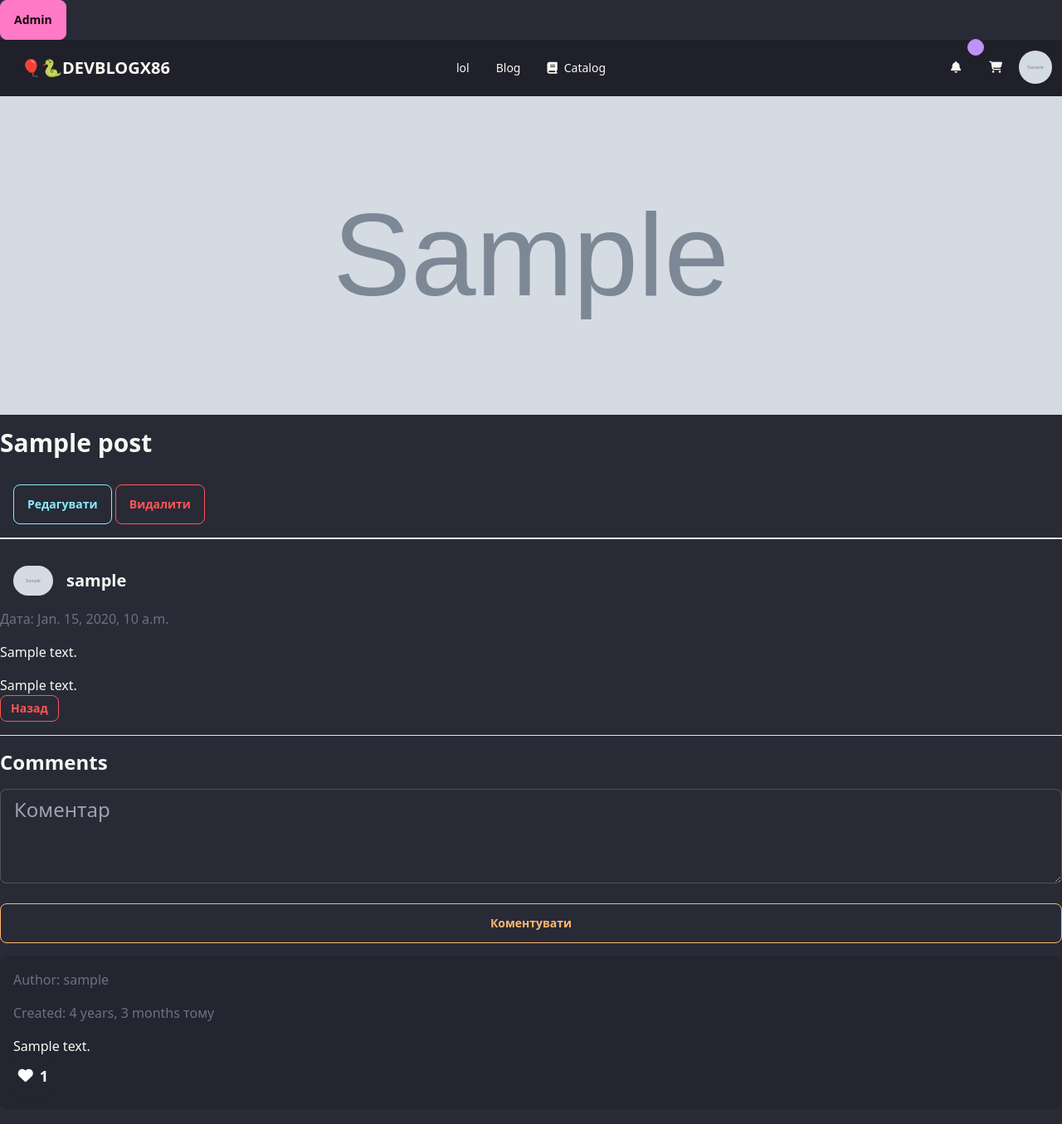
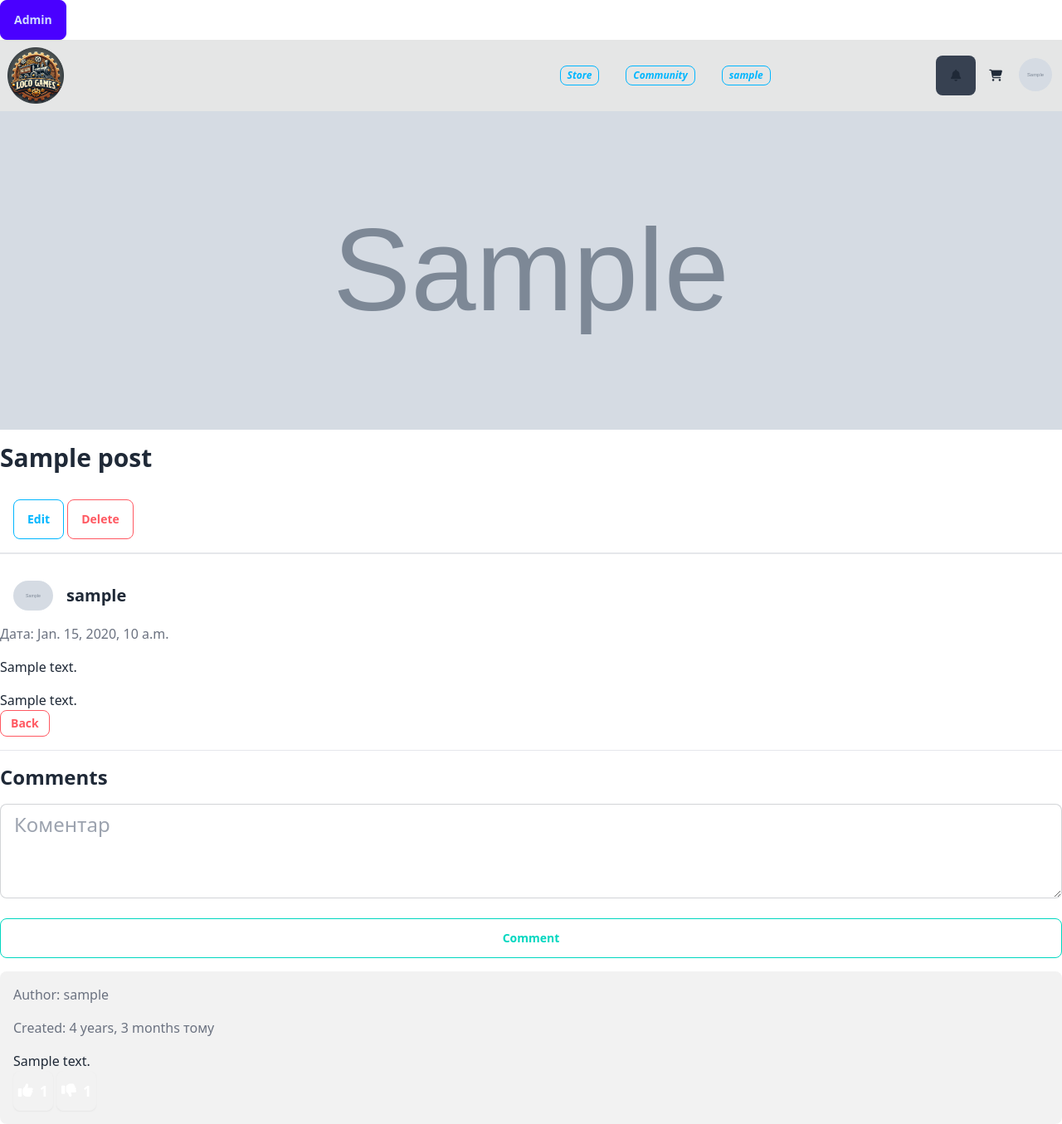
Before and after one commit to Apollo-15/Main-site, a Django app: page /blog/post/1/ in a window 1280 px wide. Shown: the whole page at 83% size. Before the commit the page ends 1304 px from the top, so only its background shows below. Run offline with Django 5.2, Linux system fonts and the light colour scheme; a user stored in the database is signed in; tables that the repository leaves empty hold one stand-in row (values such as "Sample post"); grey boxes marked "Sample" are stand-in pictures; some libraries are stand-ins or nearby versions.

Commit message:
add new logo + fix add likes+ redesign

```diff
--- a/apps/blog/models.py
+++ b/apps/blog/models.py
@@ -33,6 +33,7 @@ class Post(models.Model):
         format='JPEG',
         options={'quality': 60})
     like = models.ManyToManyField(User, related_name='like_posts', blank=True)
+    dislike = models.ManyToManyField(User, related_name='dislike_posts', blank=True)
     tags = TaggableManager()
 
     created_at = models.DateTimeField(auto_now_add=True)
@@ -65,6 +66,7 @@ class Comment(models.Model):
     # parent = models.ForeignKey('self', on_delete=models.CASCADE, related_name='replies', null=True, blank=True)
 
     like = models.ManyToManyField(User, related_name='like_comments', blank=True)
+    dislike = models.ManyToManyField(User, related_name='dislike_comments', blank=True)
 
     class Meta:
         ordering = ['-created_at']
--- a/apps/blog/templates/blog/_include_blocks/_card_post.html
+++ b/apps/blog/templates/blog/_include_blocks/_card_post.html
@@ -8,14 +8,16 @@
 
       <div class="card-body">
         <h2 class="card-title">{{ post.title }}</h2>
-        <span class="text-gray-500">{{ post.created_at|timesince }} тому</span>
+        <h2 class = "text-gray-300">Comment count: {{ post.comments.count }} </h1>
+        <span class="text-gray-500">{{ post.created_at|timesince }} ago</span>
         <div class="flex items-center mt-4">
           <img src="{{post.author.profile.get_avatar}}" alt="avatar" class="w-10 h-10 rounded-full" />
           <h2 class="card-title ml-4">{{ post.author }}</h2>
         </div>
       </a>
         <div class="card-actions justify-end">
-          <button id="like_{{post.id}}" onclick='like({{post.id}})'  class="btn btn-square  text-white text-lg"><i class="fa-solid fa-heart {%if user in post.like.all %}text-red-500{%else%}text-white{%endif%}"></i>{{ post.like.count }}</button>
+          <button id="like_{{post.id}}" onclick='like({{post.id}})'  class="btn btn-square  text-white text-lg"><i class="fa-solid fa-thumbs-up {%if user in post.like.all %}text-red-500{%else%}text-white{%endif%}"></i>{{ post.like.count }}</button>
+          <button id="dislike_{{post.id}}" onclick='dislike({{post.id}})'  class="btn btn-square  text-white text-lg"><i class="fa-solid fa-thumbs-down {%if user in post.dislike.all %}text-black{%else%}text-white{%endif%}"></i>{{ post.dislike.count }}</button>
         </div>
       </div>
     </a>
--- a/apps/blog/templates/blog/detail.html
+++ b/apps/blog/templates/blog/detail.html
@@ -8,8 +8,8 @@
     <h1 class="text-3xl font-bold mb-4">{{ post.title }}</h1>
     {% if post.author == user %}
     <div class="my-4 border-b-2 border-gray-200 p-4">
-        <a onclick="my_modal_4.showModal()" class="btn btn-outline btn-info">Редагувати</a>
-        <a onclick="delete_post.showModal()" class="btn btn-outline btn-error">Видалити</a>
+        <a onclick="my_modal_4.showModal()" class="btn btn-outline btn-info">Edit</a>
+        <a onclick="delete_post.showModal()" class="btn btn-outline btn-error">Delete</a>
     </div>
     {% endif %}
     <a href="{% url 'members:profile' post.author.profile.id %}">
@@ -29,7 +29,7 @@
         {{ post.content }}
         {% endautoescape %}
       </div>
-    <a href="{% url 'blog:index' %}" class="btn btn-sm btn-outline btn-error">Назад</a>
+    <a href="{% url 'blog:index' %}" class="btn btn-sm btn-outline btn-error">Back</a>
 
     <hr class="my-4">
     <h3 class="text-2xl font-bold mb-4">Comments</h3>
@@ -39,7 +39,7 @@
             <div class="form-control">
                 <textarea class="textarea textarea-bordered textarea-default text-2xl" name="content" placeholder="Коментар" rows="3"></textarea>
             </div>
-            <button class="btn btn-outline btn-accent">Коментувати</button>
+            <button class="btn btn-outline btn-accent">Comment</button>
         </div>
     </form>
     <div class="grid grid-cols-1 gap-6 mt-4">
@@ -48,7 +48,8 @@
             <p class="text-gray-500 mb-4">Author: {{ comment.author }}</p>
             <p class="text-gray-500 mb-4">Created: {{ comment.created_at|timesince }} тому</p>
             <p>{{ comment.content }}</p>
-            <button id="like_{{comment.id}}" onclick='like({{comment.id}})'  class="btn btn-square  text-white text-lg"><i class="fa-solid fa-heart {%if user in comment.like %}text-red-500{%else%}text-white{%endif%}"></i>{{ comment.like.count }}</button>
+            <button id="like_{{comment.id}}" onclick='like({{comment.id}})'  class="btn btn-square  text-white text-lg"><i class="fa-solid fa-thumbs-up {%if user in comment.like %}text-red-500{%else%}text-white{%endif%}"></i>{{ comment.like.count }}</button>
+            <button id="dislike_{{comment.id}}" onclick='dislike({{comment.id}})'  class="btn btn-square  text-white text-lg"><i class="fa-solid fa-thumbs-down {%if user in comment.like %}text-gray-500{%else%}text-white{%endif%}"></i>{{ comment.dislike.count }}</button>
         </div>
         {% endfor %}
     </div>
@@ -109,7 +110,7 @@
                     <span class="label-text">Are you sure you want to delete this post?</span>
                     </label>
                 </div>
-                <button class="btn btn-danger">Delete</button>
+                <button class="btn btn-outline btn-error">Delete</button>
                 </div>
             </form>
         </div>
@@ -117,6 +118,25 @@
 
 
 
+        <script>
+          function dislike(id) {
+            fetch(`/blog/dislike_comment/${id}`, {
+              method: 'GET',
+            })
+              .then((res) => res.json())
+              .then((data) => {
+                if(data.user_dislike){
+                document.getElementById(`dislike_${id}`).innerHTML = `<i class="fa fa-thumbs-down text-gray-500"></i> ${data.dislike_count}`;
+                }else{
+                  document.getElementById(`dislike_${id}`).innerHTML = `<i class="fa fa-thumbs-down text-white"></i> ${data.dislike_count}`;
+                }
+              })
+              .catch((error) => {
+                console.error('Error:', error);
+                  // Redirect to the login page
+                //window.location.href = "{% url 'members:login' %}";
+              })}
+            </script>
 
         <script>
           function like(id) {
@@ -126,9 +146,9 @@
               .then((res) => res.json())
               .then((data) => {
                 if(data.user_like){
-                document.getElementById(`like_${id}`).innerHTML = `<i class="fa fa-heart text-red-500"></i> ${data.like_count}`;
+                document.getElementById(`like_${id}`).innerHTML = `<i class="fa fa-thumbs-up text-red-500"></i> ${data.like_count}`;
                 }else{
-                  document.getElementById(`like_${id}`).innerHTML = `<i class="fa fa-heart text-white"></i> ${data.like_count}`;
+                  document.getElementById(`like_${id}`).innerHTML = `<i class="fa fa-thumbs-up text-white"></i> ${data.like_count}`;
                 }
               })
               .catch((error) => {
--- a/apps/blog/urls.py
+++ b/apps/blog/urls.py
@@ -7,6 +7,9 @@ app_name = 'blog'
 urlpatterns = [
         path('like/<int:post_id>', views.like_view, name='like'),    #google.com/blog/like/
         path('like_comment/<int:comment_id>', views.like_comment_view, name='like_comment'),    #google.com/blog/like_comment/
+
+        path('dislike/<int:post_id>', views.dislike_view, name='dislike'),    #google.com/blog/dislike/
+        path('dislike_comment/<int:comment_id>', views.dislike_comment_view, name='dislike_comment'),    #google.com/blog/dislike_comment/
 
         path('', views.index, name='index'),    #google.com/blog/
         path('post/<int:post_id>/', views.detail, name='detail'),    #google.com/blog/1/
--- a/apps/blog/views.py
+++ b/apps/blog/views.py
@@ -28,9 +28,10 @@ def index(request):
     paginator = Paginator(all_posts, 3)
     page = request.GET.get('page')
     all_posts_page = paginator.get_page(page)
-
+    post_count = all_posts.count()
 
     context = {
+        'post_count': post_count,
         'all_posts': all_posts_page,
         'created_form': PostForm(),
     }
@@ -41,7 +42,7 @@ def index(request):
 def detail(request, post_id):
     post = get_object_or_404(Post, pk=post_id)
 
-    post = Post.objects.prefetch_related('comments').prefetch_related('comments__author').prefetch_related('comments__like').get(pk=post_id)
+    post = Post.objects.prefetch_related('comments').prefetch_related('comments__author').prefetch_related('comments__like').prefetch_related('comments__dislike').get(pk=post_id)
     update_form = PostForm(instance=post)
     context = {
         'post': post,
@@ -104,6 +105,17 @@ def like_view(request, post_id):
 
         return JsonResponse( {'like_count': post.like.count(), 'user_like': user_like} )
 
+@login_required
+def dislike_view(request, post_id):
+    if request.method == 'GET':
+        post = get_object_or_404(Post, pk=post_id)
+        if request.user in post.dislike.all():
+            post.dislike.remove(request.user)
+            user_dislike = False
+        else:
+            post.dislike.add(request.user)
+            user_dislike = True
+        return JsonResponse( {'dislike_count': post.dislike.count(), 'user_dislike': user_dislike} )
 
 @login_required
 def like_comment_view(request, comment_id):
@@ -114,8 +126,22 @@ def like_comment_view(request, comment_id):
             user_like = False
         else:
             comment.like.add(request.user)
+            comment.dislike.remove(request.user)
             user_like = True
         return JsonResponse( {'like_count': comment.like.count(), 'user_like': user_like} )
+
+@login_required
+def dislike_comment_view(request, comment_id):
+    if request.method == 'GET':
+        comment = get_object_or_404(Comment, pk=comment_id)
+        if request.user in comment.dislike.all():
+            comment.dislike.remove(request.user)
+            user_dislike = False
+        else:
+            comment.dislike.add(request.user)
+            comment.like.remove(request.user)
+            user_dislike = True
+        return JsonResponse( {'dislike_count': comment.dislike.count(), 'user_dislike': user_dislike} )
 
 @login_required
 def comment_view(request, post_id):
--- a/apps/main/templates/main/lol.html
+++ b/apps/main/templates/main/lol.html
@@ -1,12 +1,12 @@
 {% extends 'base.html' %}
 
-{% block title %}LOL{% endblock %}
+{% block title %}Shop{% endblock %}
 
 
 {% block content %}
 
 
-    <h1 style="color:blue;">LOL ADADSASDASDASD</h1>
-    <p>Ти на сторінці lol.</p>
+    <h1 style="color:blue;">Shop</h1>
+    <p>Ти на сторінці shop.</p>
     <a href="{% url 'main:index' %}" class="btn btn-primary">index</a>
 {% endblock %}
--- a/templates/_include_blocks/_nav_block.html
+++ b/templates/_include_blocks/_nav_block.html
@@ -1,13 +1,50 @@
+{% load static %}
+
 <div class="navbar bg-base-300">
-    <div class="container mx-auto">
-    <div class="navbar-start">
-      <a class="btn btn-ghost text-xl" href="{% url 'main:index' %}">🎈🐍DEVBLOGX86</a>
+  <div class="container mx-auto">
+      <div class="navbar-start">
+        <a class="btn btn-ghost btn-circle text-xl" href="{% url 'main:index' %}" style="width: 70px; height: 70px; padding: 0; display: flex; justify-content: center; align-items: center;">
+            <img src="{% static 'logotip.png' %}" alt="Logo" width="70" height="70">
+          </a>
+      </div>
     </div>
     <div class="navbar-center flex">
       <ul class="menu menu-horizontal px-1">
-        <li><a href="{% url 'main:lol' %}">lol</a></li>
-        <li><a href="{% url 'blog:index' %}">Blog</a></li>
-        <li><a href="{% url 'catalog:index' %}"><i class="fas fa-book"></i> Catalog</a></li>
+        <div class="dropdown dropdown-hover">
+          <li><a href="{% url 'blog:index' %}"><i class="btn btn-outline btn-info btn-xs">Store</a></i></li>
+          <ul tabindex="0" class="dropdown-content z-[1] menu p-2 shadow bg-gray-700 rounded-box w-40">
+            <li><a>Home</a></li>
+            <li><a>Discovery Queue</a></li>
+            <li><a>Wishlist</a></li>
+            <li><a>Points Shop</a></li>
+            <li><a>News</a></li>
+            <li><a>Stats</a></li>
+            <li><a>About</a></li>
+          </ul>
+        </div>
+        <div class="dropdown dropdown-hover">
+          <li><a href="{% url 'blog:index' %}"><i class="btn btn-outline btn-info btn-xs">Community</a></i></li>
+          <ul tabindex="0" class="dropdown-content z-[1] menu p-2 shadow bg-gray-700 rounded-box w-25">
+            <li><a>Home</a></li>
+            <li><a>Discussion</a></li>
+            <li><a>Workshop</a></li>
+            <li><a>Market</a></li>
+            <li><a>Broadcasts</a></li>
+          </ul>
+        </div>
+        <div class="dropdown dropdown-hover">
+          <li><a href="{% url 'catalog:index' %}"><i class="btn btn-outline btn-info btn-xs">{{ user.username }}</a></i></li>
+          <ul tabindex="0" class="dropdown-content z-[1] menu p-2 shadow bg-gray-700 rounded-box w-25">
+            <li><a>Activity</a></li>
+            <li><a>Profile</a></li>
+            <li><a>Friends</a></li>
+            <li><a>Games</a></li>
+            <li><a>Groups</a></li>
+            <li><a>Content</a></li>
+            <li><a>Badges</a></li>
+            <li><a>Inventory</a></li>
+          </ul>
+        </div>
       </ul>
     </div>
     <div class="navbar-end flex">
@@ -19,21 +56,20 @@
 
 
       <div class="dropdown dropdown-end">
-        <div class="indicator">
-          <span class="indicator-item badge badge-secondary"></span>
-        <div tabindex="1" role="button" class="btn btn-ghost btn-circle">
+          <div class="indicator">
+        <div tabindex="1" role="button" class="btn btn-ghost bg-gray-700  btn-square">
           <i class="fas fa-bell"></i>
         </div>
       </div>
-        <ul tabindex="1" class="mt-6 z-[1] p-2 shadow menu menu-sm dropdown-content bg-base-300 rounded-box w-80">
-          <span class="p-2 text-sm text-primary">Notifications</span>
-          <hr class="my-2 border-base-100">
+        <ul tabindex="1" class="mt-6 z-[1] p-2 shadow menu menu-sm dropdown-content bg-base-300 w-80">
+          <span class="p-2 text-sm text-white">Notifications</span>
+          <hr class="my-2 border-bg-gray-700 ">
           {% if user.notifications.all.count == 0 %}
               <span class="p-2 text-gray-500">No notifications</span>
           {% endif %}
 
             {% for notification in user.notifications.all|slice:"0:10" %}
-              <li class="{% if not notification.is_read %}bg-primary{% endif %} rounded-box mb-2">
+              <li class="{% if not notification.is_read %}bg-bg-gray-700{% endif %} rounded-box mb-2">
                 <a class="justify-between p-2" href="{% url 'members:notification' notification.id %}">
 
                   <span>
@@ -62,8 +98,8 @@
           </div>
         </div>
         <ul tabindex="0" class="mt-3 z-[1] p-2 shadow menu menu-sm dropdown-content bg-base-200 rounded-box w-52">
-          <span class="p-2 text-sm text-primary">Hello, <b>{{ user.username }}</b></span>
-          <hr class="my-2 border-base-100">
+          <span class="p-2 text-sm text-bg-gray-700 ">Hello, <b>{{ user.username }}</b></span>
+          <hr class="my-2 border-bg-gray-500">
           <li>
             <a class="justify-between" href="{% url 'members:profile' user.profile.id %}">
               <span> <i class="fas fa-user"></i> Profile </span>
--- a/templates/base.html
+++ b/templates/base.html
@@ -1,10 +1,10 @@
 {% load static %}
 <!doctype html>
-<html lang="en" data-theme="dracula">
+<html lang="en" data-theme="gray">
   <head>
     <meta charset="utf-8">
     <meta name="viewport" content="width=device-width, initial-scale=1">
-    <title>{% block title %}Page{% endblock %} — DEVBLOGX86</title>
+    <title>{% block title %}Page{% endblock %} — Loco Games</title>
     <link href="https://cdn.jsdelivr.net/npm/daisyui@4.7.2/dist/full.min.css" rel="stylesheet" type="text/css" />
     <script src="https://cdn.tailwindcss.com"></script>
     <link rel="stylesheet" href="https://cdnjs.cloudflare.com/ajax/libs/font-awesome/6.5.1/css/all.min.css" integrity="sha512-DTOQO9RWCH3ppGqcWaEA1BIZOC6xxalwEsw9c2QQeAIftl+Vegovlnee1c9QX4TctnWMn13TZye+giMm8e2LwA==" crossorigin="anonymous" referrerpolicy="no-referrer" />
```
Also changed, not shown: apps/blog/templates/blog/index.html (+23 -5 lines), static/logotip.png (added).
